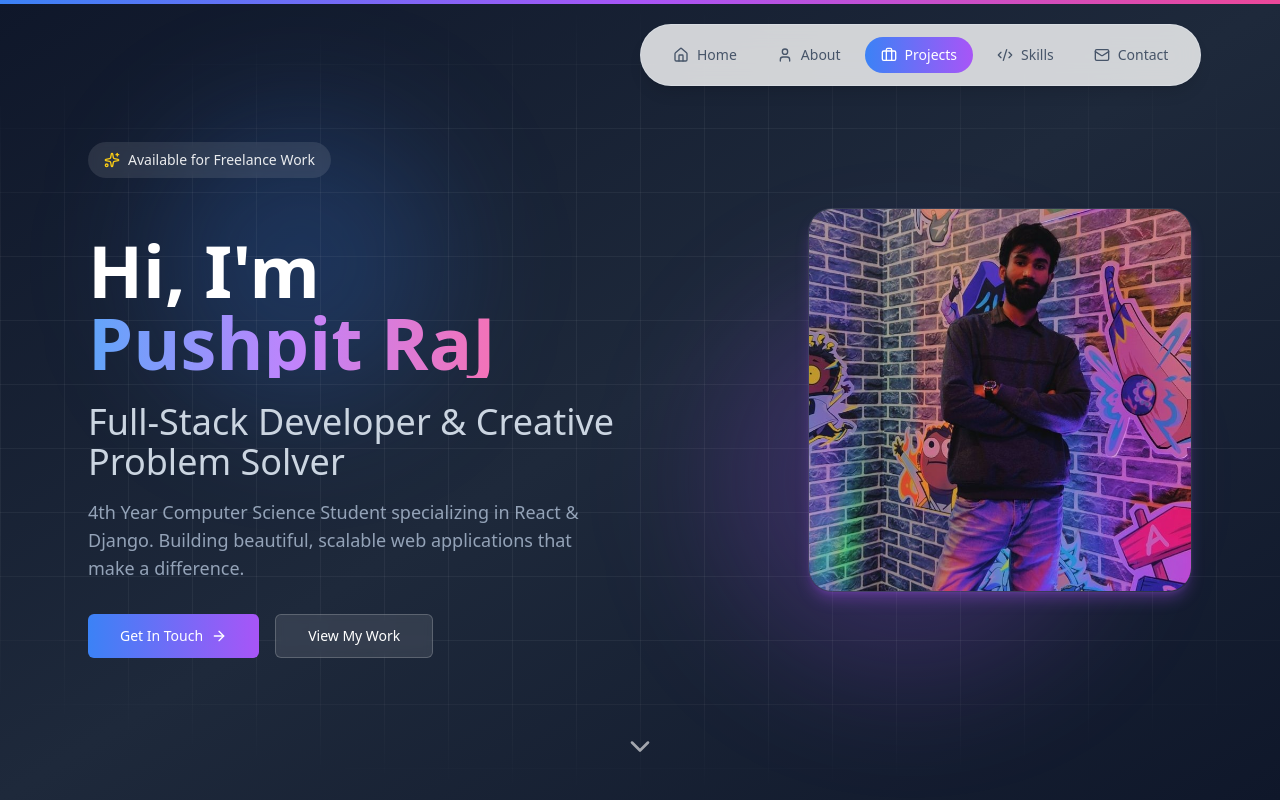
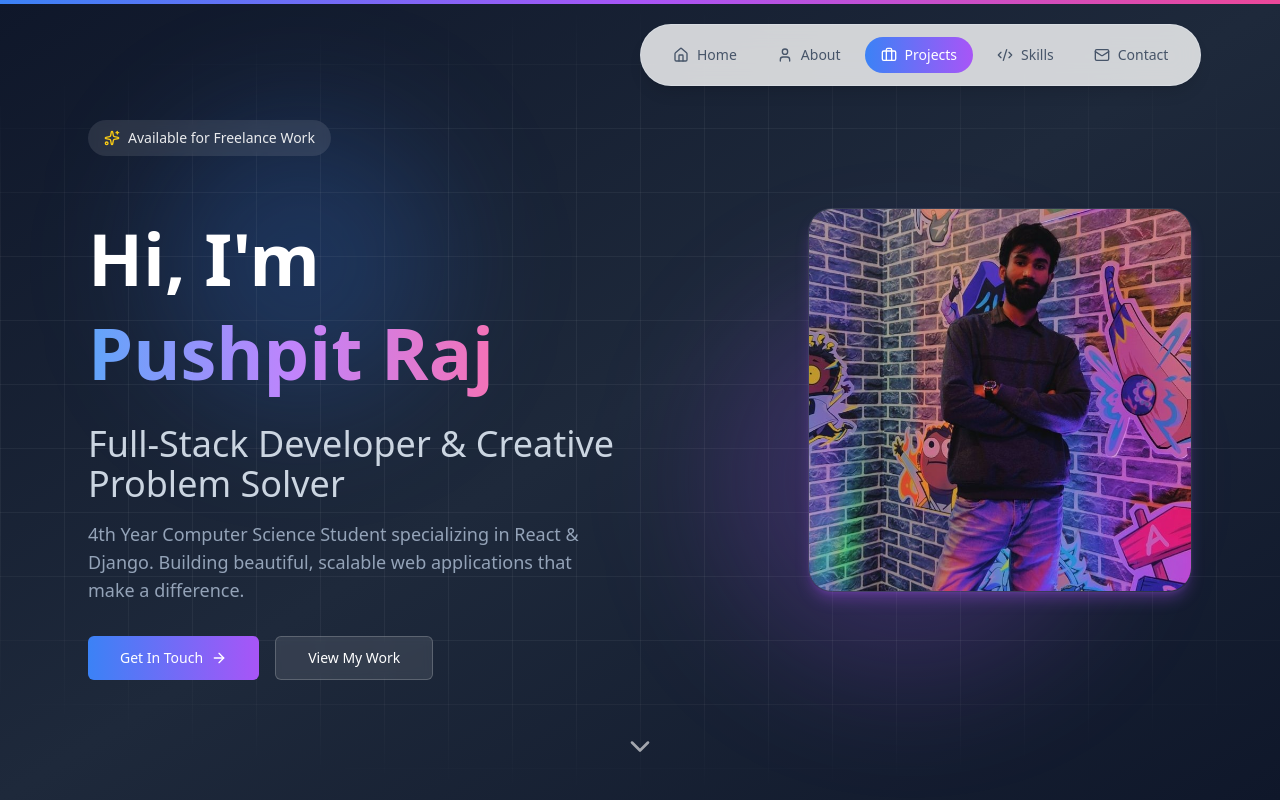
Before and after one commit to rajPushpit/Portfolio, a React app in the folder frontend/: page / in a window 1280 px wide. Shown: the top 800 px of the page. Built offline with nearby package versions, Linux system fonts and the light colour scheme; the HTML template or start-up script is replaced by a standard one.

Commit message:
space management

```diff
--- a/frontend/src/components/portfolio/HeroSection.jsx
+++ b/frontend/src/components/portfolio/HeroSection.jsx
@@ -64,7 +64,8 @@ export default function HeroSection() {
             initial={{ opacity: 0, y: 20 }}
             animate={{ opacity: 1, y: 0 }}
             transition={{ duration: 0.8, delay: 0.2 }}
-            className="text-5xl md:text-7xl font-bold text-white mb-6"
+            style={{ lineHeight: 1.3 }}
+            className="text-5xl md:text-7xl font-bold text-white mb-6 "
           >
             Hi, I'm
             <span
@@ -80,7 +81,7 @@ export default function HeroSection() {
                 [background-clip:text]
               "
             >
-              Pushpit RaJ
+              Pushpit Raj
             </span>
           </motion.h1>
 
```
